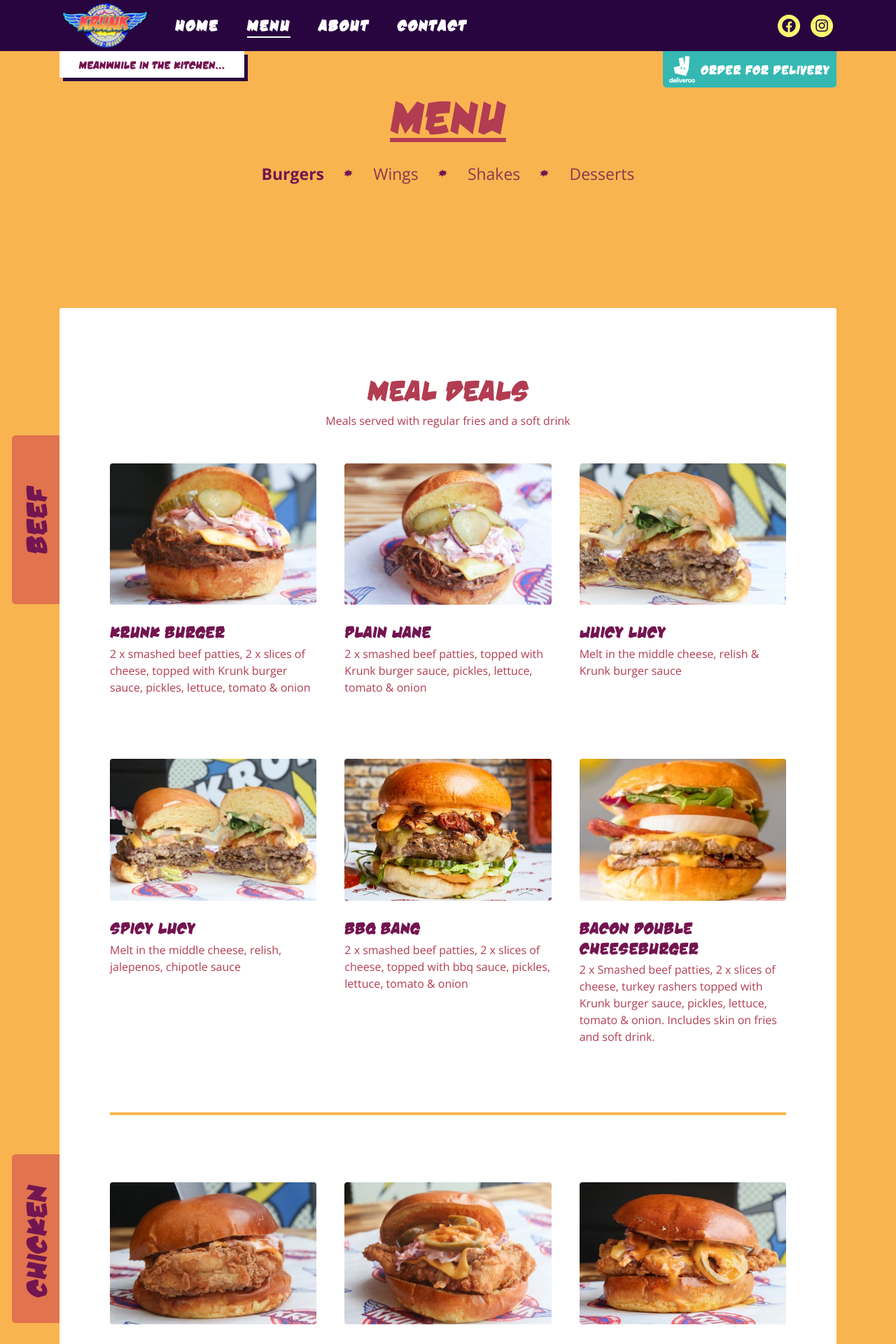
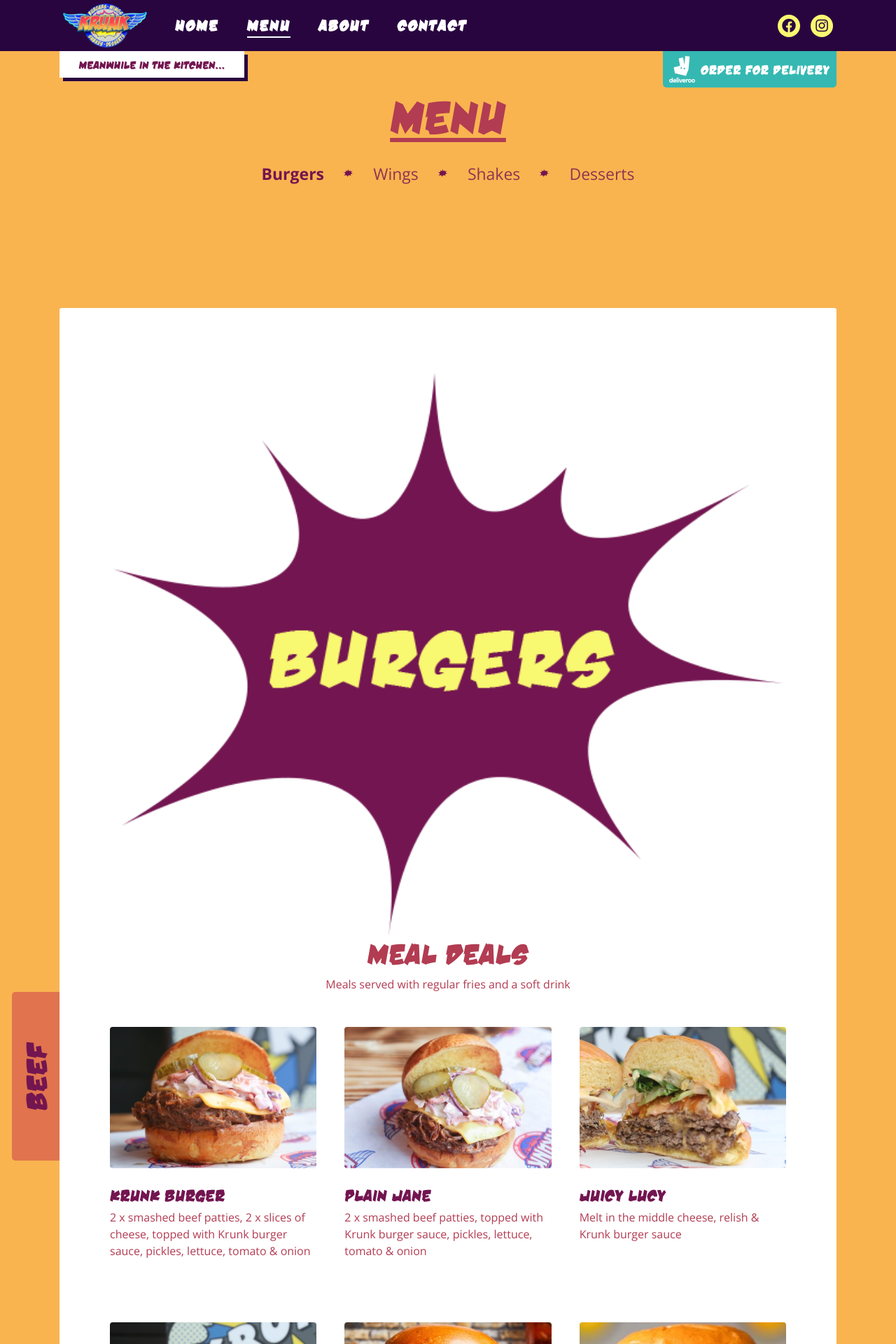
Before and after one commit to iamcstlouis/krunk-react-rebuild-2020, a React (Create React App) app: page /menu/krunk-burgers in a window 1280 px wide. Shown: the top 1920 px of the page at 70% size. Built offline with nearby package versions, Linux system fonts and the light colour scheme.

Commit message:
Adds MenuSplatterHdr

```diff
--- a/src/pages/Menu/MainContent/MenuContainer/BurgersMenu/index.js
+++ b/src/pages/Menu/MainContent/MenuContainer/BurgersMenu/index.js
@@ -5,7 +5,7 @@ import BurgerCard from './BurgerCard'
 import DesktopMenuTitleTab from '../DesktopMenuTitleTab'
 
 import './styles.scss'
-import MealsSeparator from '../../MealsSeparator'
+import MealsSeparator from '../MealsSeparator'
 
 const BurgersMenu = () => {
     return (
--- a/src/pages/Menu/MainContent/MenuContainer/BurgersMenu/styles.scss
+++ b/src/pages/Menu/MainContent/MenuContainer/BurgersMenu/styles.scss
@@ -48,8 +48,10 @@
         position: relative;
 
         .desktop-menu-title-tab {
-            left: -14rem;
-            top: 1rem;
+
+            &__content-wrapper {
+                margin-top: 11rem;
+            }
         }
     }
 
@@ -57,8 +59,6 @@
         position: relative;
 
         .desktop-menu-title-tab {
-            left: -14rem;
-            top: 1rem;
 
             &__content-wrapper {
                 h2 {
@@ -72,8 +72,6 @@
         position: relative;
 
         .desktop-menu-title-tab {
-            left: -14rem;
-            top: 1rem;
 
             &__content-wrapper {
                 h2 {
--- a/src/pages/Menu/MainContent/MenuContainer/DesktopMenuTitleTab/styles.scss
+++ b/src/pages/Menu/MainContent/MenuContainer/DesktopMenuTitleTab/styles.scss
@@ -1,5 +1,6 @@
 .desktop-menu-title-tab {
     position: absolute;
+    left: -14rem;
     background-color: #e1734e;
     width: 6.8rem;
     height: 24.1rem;
@@ -12,10 +13,8 @@
     }
 
     &__content-wrapper {
-        margin-top: 11rem;
 
         h2 {
-            // position: absolute;
             font-family: "dnk";
             font-size: 42px;
             color: #731550;
--- /dev/null
+++ b/src/pages/Menu/MainContent/MenuContainer/MenuSplatterHdr/index.js
@@ -0,0 +1,40 @@
+import React from 'react'
+import { useLocation } from 'react-router-dom'
+
+import burgersMenuTitle from '../../../../../images/menu/burgers/burgers-menu-title.png'
+import wingsMenuTitle from '../../../../../images/menu/wings/wings-menu-title.png'
+import shakesMenuTitle from '../../../../../images/menu/shakes-n-smoothies/shakes-menu-title.png'
+import smoothiesMenuTitle from '../../../../../images/menu/shakes-n-smoothies/smoothies-menu-title.png'
+import dessertsMenuTitle from '../../../../../images/menu/desserts/desserts-menu-title.png'
+
+import './styles.scss'
+
+const MenuSplatterHdr = () => {
+
+    const location = useLocation();
+    const pathname = location.pathname;
+
+    const menuPage = pathname === '/menu'
+    const menuBurgerPage = pathname === '/menu/krunk-burgers'
+    const menuWingsPage = pathname === '/menu/krunk-wings'
+    const menuShakesPage = pathname === '/menu/krunk-shakes-n-smoothies'
+    const menuDessertsPage = pathname === '/menu/krunk-desserts'
+
+    function menuSplatterHdr() {
+        return menuPage ? burgersMenuTitle
+            : menuBurgerPage ? burgersMenuTitle
+                : menuWingsPage ? wingsMenuTitle
+                    : menuShakesPage ? shakesMenuTitle
+                        : dessertsMenuTitle
+    }
+
+    return (
+        <div className='menu-hdr'>
+            <div className='content-wrapper'>
+                <img src={menuSplatterHdr()} alt className='menu-hdr-graphic' />
+            </div>
+        </div>
+    )
+}
+
+export default MenuSplatterHdr
--- a/src/pages/Menu/MainContent/MenuContainer/index.js
+++ b/src/pages/Menu/MainContent/MenuContainer/index.js
@@ -2,6 +2,7 @@ import React from 'react'
 import { useLocation } from 'react-router-dom'
 
 
+import MenuSplatterHdr from './MenuSplatterHdr'
 import MealDealsHdr from './MealDealsHdr'
 import BurgersMenu from './BurgersMenu'
 // import BurgersMenu from './BurgersMenu'
@@ -21,6 +22,7 @@ const MenuBase = () => {
     return (
         <React.Fragment>
             <div className='menu-container'>
+                <MenuSplatterHdr />
                 <MealDealsHdr />
 
                 {burgerPage && <BurgersMenu />}
```
Also changed, not shown: src/images/menu/desserts/dessert-1.jpg (renamed from src/images/menu/dessert/dessert-1.jpg), src/images/menu/desserts/desserts-menu-title.png (renamed from src/images/menu/dessert/desserts-splat.png), src/pages/Menu/MainContent/MenuContainer/MealsSeparator/index.js (renamed from src/pages/Menu/MainContent/MealsSeparator/index.js), src/pages/Menu/MainContent/MenuContainer/MealsSeparator/styles.scss (renamed from src/pages/Menu/MainContent/MealsSeparator/styles.scss), src/pages/Menu/MainContent/MenuContainer/MenuSplatterHdr/styles.scss (added).
